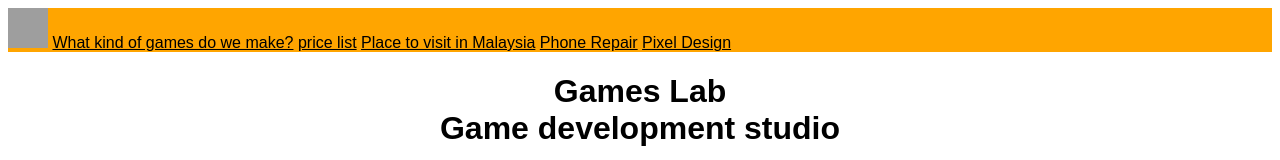
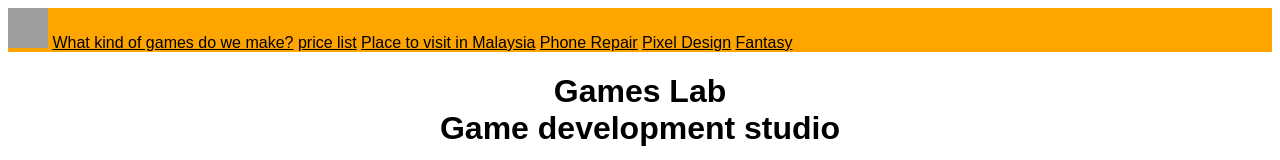
Before and after one commit to pipixena1234-beep/Algo-FED-Projects, a plain HTML site: page index.html in a window 1280 px wide. Shown: the top 160 px of the page. Drawn offline with Linux system fonts and the light colour scheme; grey boxes are pictures that could not be loaded.

Commit message:
Update index.html

```diff
--- a/index.html
+++ b/index.html
@@ -8,6 +8,7 @@
             <a href ="place.html" style="color:black;">Place to visit in Malaysia</a>
             <a href ="phone.html" style="color:black;">Phone Repair</a>
             <a href ="pixeldesign.html" style="color:black;">Pixel Design</a>
+            <a href ="fantasy.html" style="color:black;">Fantasy</a>
         </header>
         <main>
             <h1 id="start" style="text-align:center;">Games Lab<br>Game development studio</h1>
```
